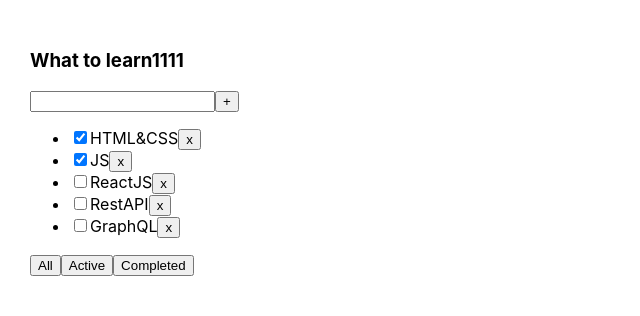
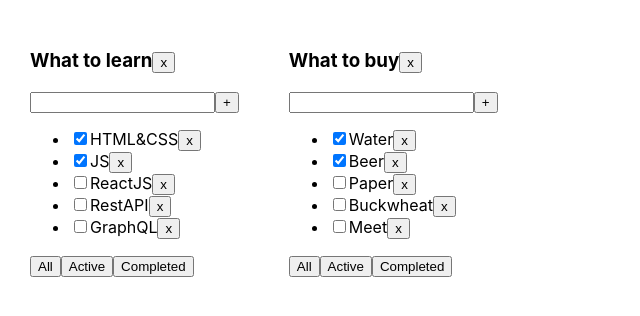
Before and after one commit to veluat/todolist-RTK, a React (Create React App) app: page / in a window 1280 px wide. Shown: the top 316 px of the page, without its empty margins (0-640 px from the left). Built offline with nearby package versions, Linux system fonts and the light colour scheme.

Commit message:
Refactoring

```diff
--- a/src/App.tsx
+++ b/src/App.tsx
@@ -1,59 +1,109 @@
-import React, {useState} from 'react';
+import React, {useState} from "react";
 import './App.css';
-import {TasksType, Todolist} from './Todolist'
+import {TasksType, TodoList} from "./TodoList";
 import {v1} from "uuid";
 
 export type FilterButtonType = 'All' | 'Active' | 'Completed'
+export type TodoListType = {
+    id: string
+    title: string
+    filter: FilterButtonType
+}
+type TasksStateType = {
+    [todoListId: string]: Array<TasksType>
+}
 
+export function App() {
+    const todoListId_1 = v1()
+    const todoListId_2 = v1()
 
-function App() {
+    const [todoLists, setTodoLists] = useState<TodoListType[]>([
+        {id: todoListId_1, title: 'What to learn', filter: 'All'},
+        {id: todoListId_2, title: 'What to buy', filter: 'All'},
+    ])
 
-    const title1 = 'What to learn1111'
-
-    const [tasks1, setTasks1] = useState<Array<TasksType>>([
+    const [tasks, setTasks] = useState<TasksStateType>({
+        [todoListId_1]: [
             {id: v1(), title: "HTML&CSS", isDone: true},
             {id: v1(), title: "JS", isDone: true},
             {id: v1(), title: "ReactJS", isDone: false},
             {id: v1(), title: "RestAPI", isDone: false},
-        {id: v1(), title: "GraphQL", isDone: false}
-    ])
+            {id: v1(), title: "GraphQL", isDone: false},
+        ],
+        [todoListId_2]: [
+            {id: v1(), title: "Water", isDone: true},
+            {id: v1(), title: "Beer", isDone: true},
+            {id: v1(), title: "Paper", isDone: false},
+            {id: v1(), title: "Buckwheat", isDone: false},
+            {id: v1(), title: "Meet", isDone: false},
+        ]
+    })
+    const removeTask = (taskId: string, todoListId: string) => {
+        /*const copyTasks = {...tasks}
+        copyTasks[todoListId] = copyTasks[todoListId].filter(el => el.id !== taskId)
+        setTasks(copyTasks);*/
 
-    const addTask = (title: string) => {
-        const newTask: TasksType = {id: v1(), title: title, isDone: false};
-        setTasks1([newTask, ...tasks1])
-
+        setTasks({...tasks, [todoListId]: tasks[todoListId].filter(el => el.id !== taskId)})
     }
 
-    const removeTask = (taskID: string) => {
-        let filteredTask = tasks1.filter(el => el.id !== taskID);
-        setTasks1(filteredTask);
+    const addTask = (title: string, todoListId: string) => {
+        const newTask: TasksType = {id: v1(), title, isDone: false};
+        setTasks({...tasks, [todoListId]: [newTask, ...tasks[todoListId]]})
     }
 
-    let [filter, setFilter] = useState<FilterButtonType>('All')
-    let tasks1Filter = tasks1
-    if (filter === 'Active') {
-        tasks1Filter = tasks1.filter(el => !el.isDone)
-    }
-    if (filter === 'Completed') {
-        tasks1Filter = tasks1.filter(el => el.isDone)
+    const changeTaskStatus = (taskId: string, isDone: boolean, todoListId: string) => {
+        setTasks({...tasks, [todoListId]: tasks[todoListId].map(el => el.id === taskId ? {...el, isDone} : el)})
     }
 
-    const changeFilter = (filterValue: FilterButtonType) => {
-        setFilter(filterValue)
+    const changeTodoListFilter = (filter: FilterButtonType, todoListId: string) => {
+        setTodoLists(todoLists.map(tl => tl.id === todoListId ? {...tl, filter: filter} : tl))
     }
+
+    const removeTodoList = (todoListId: string) => {
+        setTodoLists(todoLists.filter(tl => tl.id !== todoListId))
+        delete tasks[todoListId]
+    }
+
+
+    const getFilteredTasks = (tasks: TasksType[], filterValue: FilterButtonType) => {
+        let filteredTasks = tasks;
+
+        if (filterValue === 'Active') {
+            filteredTasks = tasks.filter(t => !t.isDone)
+        }
+        if (filterValue === 'Completed') {
+            filteredTasks = tasks.filter(t => t.isDone)
+        }
+        return filteredTasks;
+    }
+
+
+    const todoListComponents = todoLists.length
+        ? todoLists.map(tl => {
+                const filteredTasks = getFilteredTasks(tasks[tl.id], tl.filter)
+
+                return (
+                    <TodoList
+                        key={tl.id}
+                        todoListId={tl.id}
+                        title={tl.title}
+                        filter={tl.filter}
+                        tasks={filteredTasks}
+
+                        addTask={addTask}
+                        removeTask={removeTask}
+                        removeTodoList={removeTodoList}
+                        changeTaskStatus={changeTaskStatus}
+                        changeTodoListFilter={changeTodoListFilter}
+                    />
+                )
+            }
+        )
+        : <span>Create your first todoList!</span>
 
     return (
         <div className="App">
-            <Todolist title={title1}
-                      tasks={tasks1Filter}
-                      removeTask={removeTask}
-                      changeFilter={changeFilter}
-                      addTask={addTask}
-            />
-
-
+            {todoListComponents}
         </div>
     );
 }
-
-export default App;
--- /dev/null
+++ b/src/TodoList.tsx
@@ -0,0 +1,111 @@
+import React, {ChangeEvent, KeyboardEvent, useState} from "react";
+import {FilterButtonType} from "./App";
+
+export type TodoListPropsType = {
+    todoListId: string
+    title: string
+    tasks: Array<TasksType>
+    filter: FilterButtonType
+    removeTask: (taskId: string, todoListId: string) => void
+    changeTodoListFilter: (filter: FilterButtonType, todoListId: string) => void
+    addTask: (title: string, todoListId: string) => void
+    changeTaskStatus: (taskId: string, isDone: boolean, todoListId: string) => void
+    removeTodoList: (todoListId: string) => void
+}
+export type TasksType = {
+    id: string
+    title: string
+    isDone: boolean
+}
+
+export const TodoList = (props: TodoListPropsType) => {
+    const [error, setError] = useState<boolean>(false)
+    const [title, setTitle] = useState<string>("")
+
+    const tasksJSXItemsList = props.tasks.length
+        ? <ul>
+            {
+                props.tasks.map((task: TasksType) => {
+                        const removeTask = () => props.removeTask(task.id, props.todoListId)
+                        const changeTaskStatus = (e: ChangeEvent<HTMLInputElement>) => props.changeTaskStatus(task.id, e.currentTarget.checked, props.todoListId)
+                        const isDoneClass = task.isDone ? 'isDone' : ''
+                        return (
+                            <li key={task.id} className={isDoneClass}>
+                                <input
+                                    type='checkbox'
+                                    checked={task.isDone}
+                                    onChange={changeTaskStatus}
+                                />
+                                <span>{task.title}</span>
+                                <button onClick={removeTask}>x</button>
+                            </li>
+                        )
+                    }
+                )}</ul>
+        : <span>Your list is empty</span>
+
+    const onClickAddTask = () => {
+        const trimmedTitle = title.trim()
+        if (trimmedTitle) {
+            props.addTask(trimmedTitle, props.todoListId)
+        } else {
+            setError(true)
+        }
+        setTitle("")
+    }
+    const onChangeSetLocalTitle = (e: ChangeEvent<HTMLInputElement>) => {
+        error && setError(false)
+        setTitle(e.currentTarget.value)
+    }
+    const changeFilterHandlerCreator = (filter: FilterButtonType) => {
+        return () => props.changeTodoListFilter(filter, props.todoListId)
+    }
+    const onKeyDownEnterAddTask = (e: KeyboardEvent<HTMLInputElement>) => e.key === 'Enter' && onClickAddTask()
+    const removeTodoList = () => props.removeTodoList(props.todoListId)
+
+
+    const allBtnClass = props.filter === 'All' ? 'btn-active' : ''
+    const activeBtnClass = props.filter === 'Active' ? 'btn-active' : ''
+    const completedBtnClass = props.filter === 'Completed' ? 'btn-active' : ''
+
+    return (
+        <div>
+            <h3>
+                {props.title}
+                <button onClick={removeTodoList}>x</button>
+            </h3>
+            <div>
+                <input
+                    value={title}
+                    onChange={onChangeSetLocalTitle}
+                    onKeyDown={onKeyDownEnterAddTask}
+                    className={error ? 'error' : ''}
+                />
+                <button onClick={onClickAddTask}>+</button>
+                {error &&
+                    <div style={{fontWeight: 'bold', color: 'hotpink'}}>
+                        Title is required
+                    </div>}
+            </div>
+            {tasksJSXItemsList}
+            <div>
+                <button
+                    className={allBtnClass}
+                    onClick={changeFilterHandlerCreator('All')}
+                >All
+                </button>
+                <button
+                    className={activeBtnClass}
+                    onClick={changeFilterHandlerCreator('Active')}
+                >Active
+                </button>
+                <button
+                    className={completedBtnClass}
+                    onClick={changeFilterHandlerCreator('Completed')}
+                >Completed
+                </button>
+            </div>
+        </div>
+
+    );
+};
--- /dev/null
+++ b/src/Todolist.module.css
@@ -0,0 +1,15 @@
+.error {
+    border: red 3px solid;
+}
+
+.errorMessage {
+    color: red;
+}
+
+.activeFilter {
+    background-color: aquamarine;
+}
+
+.isDone {
+    opacity: 0.5;
+}
--- a/src/Todolist.tsx
+++ /dev/null
@@ -1,75 +0,0 @@
-import React, {ChangeEvent, KeyboardEvent, useState} from "react";
-import {FilterButtonType} from "./App";
-import {Button} from "./components/Button";
-
-
-export type TodolistProps = {
-    title: string
-    tasks: Array<TasksType>
-    removeTask: (taskID: string) => void
-    changeFilter: (filterValue: FilterButtonType) => void
-    addTask: (title: string) => void
-}
-export type TasksType = {
-    id: string
-    title: string
-    isDone: boolean
-}
-
-export const Todolist = (props: TodolistProps) => {
-
-    const [title, setTitle] = useState('')
-
-    const addTaskHandler = () => {
-        props.addTask(title)
-        setTitle('')
-    }
-
-    const onChangeHandler = (event: ChangeEvent<HTMLInputElement>) => {
-        setTitle(event.currentTarget.value)
-    }
-
-    const onKeyPressHandler = (event: KeyboardEvent<HTMLInputElement>) => {
-        console.log(event.key)
-        if (event.key === 'Enter') addTaskHandler()
-    }
-
-    const changeFilterHandler = (filterValue: FilterButtonType) => {
-        props.changeFilter(filterValue)
-    }
-
-    const removeTaskHandler = (taskID: string) => {
-        props.removeTask(taskID)
-    }
-
-    const mapTasks = props.tasks.map(t => {
-            return (
-                <li key={t.id}>
-                    <input type="checkbox" checked={t.isDone}/>
-                    <span>{t.title}</span>
-                    <button onClick={()=>removeTaskHandler(t.id)}>x</button>
-                </li>)
-        })
-
-    return (
-        <div>
-            <h3>{props.title}</h3>
-            <div>
-                <input value={title} onChange={onChangeHandler} onKeyDown={onKeyPressHandler}/>
-                <button onClick={addTaskHandler}>+</button>
-            </div>
-            <ul>
-                {mapTasks}
-            </ul>
-            <div>
-               {/* <button onClick={() => changeFilterHandler('All')}>All</button>
-                <button onClick={() => changeFilterHandler('Active')}>Active</button>
-                <button onClick={() => changeFilterHandler('Completed')}>Completed</button>*/}
-
-                <Button name={'All'} callback={() => changeFilterHandler('All')}/>
-                <Button name={'Active'} callback={() => changeFilterHandler('Active')}/>
-                <Button name={'Completed'} callback={() => changeFilterHandler('Completed')}/>
-            </div>
-        </div>
-    )
-}
--- a/src/components/Button.tsx
+++ b/src/components/Button.tsx
@@ -6,10 +6,11 @@ type PropsType = {
 }
 
 export const Button = (props: PropsType) => {
+    const {name, callback} = props
     const onClickHandler = () => {
-        props.callback()
+        callback()
     }
     return (
-        <button onClick={onClickHandler}>{props.name}</button>
+        <button onClick={onClickHandler}>{name}</button>
     )
 }
--- a/src/index.tsx
+++ b/src/index.tsx
@@ -1,8 +1,9 @@
 import React from 'react';
 import ReactDOM from 'react-dom';
 import './index.css';
-import App from './App';
 import * as serviceWorker from './serviceWorker';
+import {App} from "./App";
+
 
 ReactDOM.render(<App/>, document.getElementById('root'));
 
```
Also changed, not shown: src/components/Checkbox.tsx (added, +21 -0 lines), 1 other file (tests, documents, lock files or other folders). Lines whose indentation alone changed are shown as unchanged.
